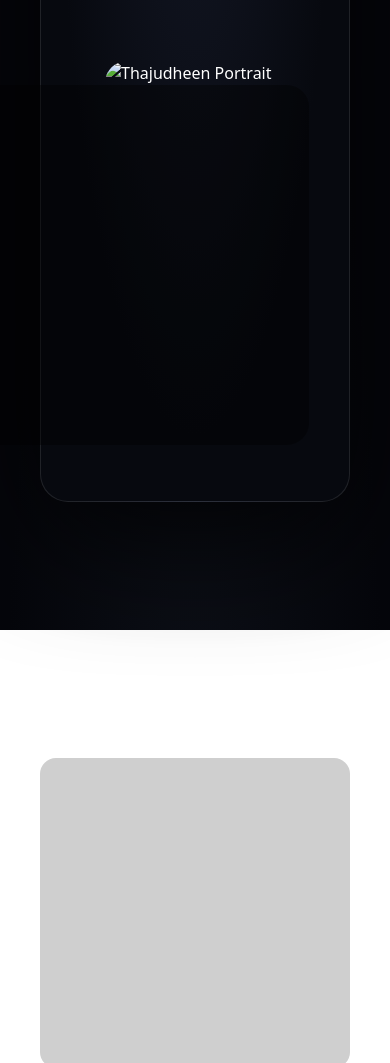
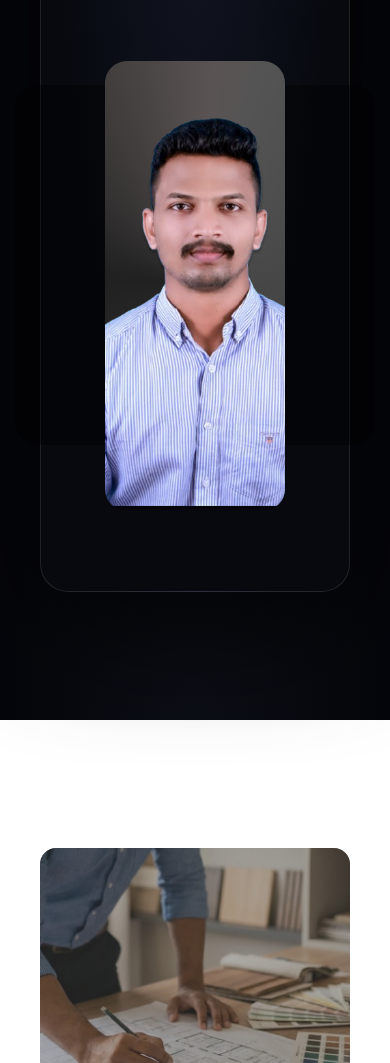
Before and after one commit to ashiahjinan04-hash/Thajudheen, a plain HTML site: page index.html in a window 390 px wide. Shown: the part 437-1500 px from the top of the page. Drawn offline with nearby package versions, Linux system fonts and the light colour scheme.

Commit message:
Update hero image and improve responsiveness

```diff
--- a/index.html
+++ b/index.html
@@ -72,17 +72,17 @@
       </div>
 
       <!-- RIGHT IMAGE PLACEHOLDER -->
-      <div class="flex justify-center md:justify-end relative">
+      <div class="flex justify-center md:justify-start relative md:pl-20">
 
   <!-- Shadow layer -->
-  <div class="absolute -right-6 top-6 w-[360px] h-[360px]
+  <div class="absolute -right-15 top-6 w-[360px] h-[360px]
               rounded-[22px] bg-black/40"></div>
 
   <!-- Image -->
-  <div class="relative w-[360px] h-[360px]
+  <div class="relative w-[350px] h-[450px]
               rounded-[22px] overflow-hidden">
     <img
-      src="assets/hero-image.jpg"
+      src="assets/hero-image.png"
       alt="Thajudheen Portrait"
       class="w-full h-full object-cover"
     />
@@ -104,11 +104,12 @@
       <!-- IMAGE PLACEHOLDER -->
 <div class="w-full max-w-md aspect-square rounded-2xl overflow-hidden bg-[#cfcfcf]">
   <img
-    src=""
-    alt="About image placeholder"
-    class="w-full h-full object-cover opacity-0"
-  />
-</div>
+      src="assets/hero2-image.png"
+      alt="Thajudheen Portrait"
+      class="w-full h-full object-cover"
+    />
+  </div>
+
 
 
       <!-- RIGHT: CONTENT -->
--- a/script.js
+++ /dev/null
@@ -1,3 +0,0 @@
-function openWorks() {
-  window.open("works.pdf", "_blank");
-}
```
Also changed, not shown: assets/hero-image.png (added), assets/hero2-image.png (added).
